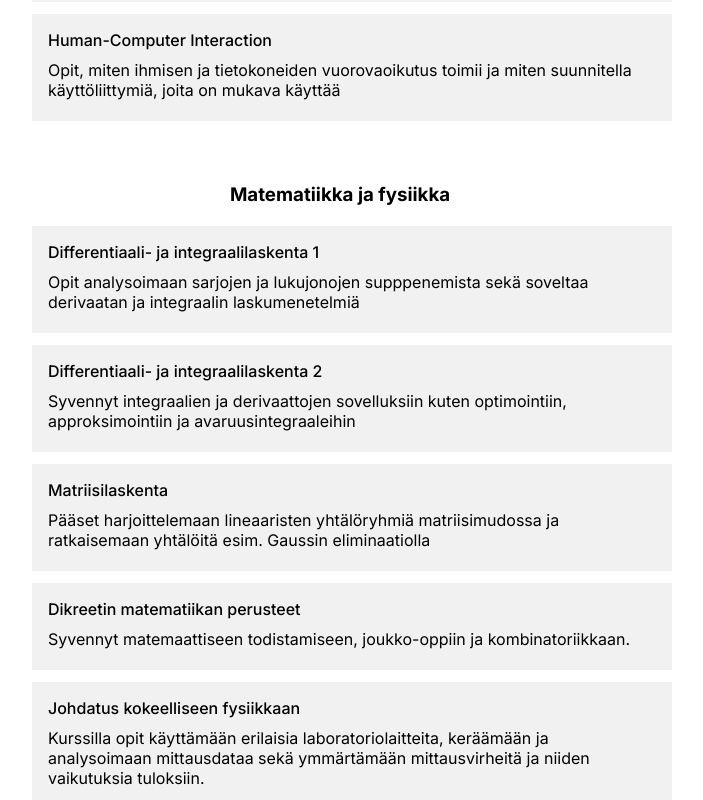
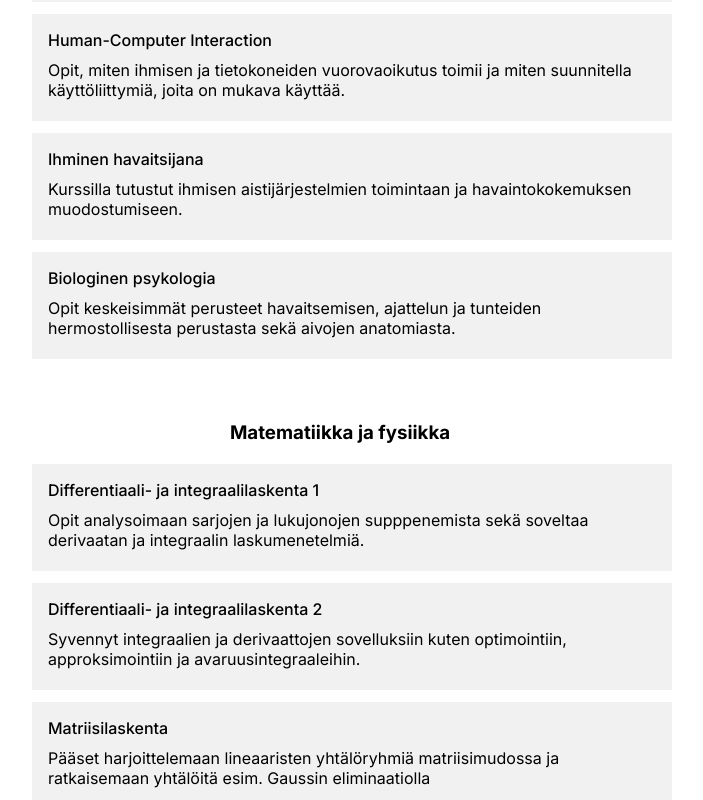
Before and after one commit to vetskup/VJPlopputyo, a React (Vite) app: page /courses in a window 1280 px wide. Shown: the part 2340-3140 px from the top of the page, without its empty margins (300-1003 px from the left). Built offline with nearby package versions, Linux system fonts and the light colour scheme.

Commit message:
Lisätty kaksi tepsykurssia

```diff
--- a/src/data/courseData.js
+++ b/src/data/courseData.js
@@ -171,23 +171,37 @@ export const studyProgramList = [
   {
       id: 'info4',
       title: 'Human-Computer Interaction',
-      description: 'Opit, miten ihmisen ja tietokoneiden vuorovaoikutus 		toimii ja miten suunnitella käyttöliittymiä, joita on 			mukava käyttää',
+      description: 'Opit, miten ihmisen ja tietokoneiden vuorovaoikutus 		toimii ja miten suunnitella käyttöliittymiä, joita on 			mukava käyttää.',
       category: 'Ihminen ja vuorovaikutus',
       relevantPrograms: ['informaatioverkostot', 'teknillinenPsykologia', 	'tietotekniikka']
+  },
+    {
+      id: 'tepsy5',
+      title: 'Ihminen havaitsijana',
+      description: 'Kurssilla tutustut ihmisen aistijärjestelmien toimintaan ja havaintokokemuksen muodostumiseen.',
+      category: 'Ihminen ja vuorovaikutus',
+      relevantPrograms: ['teknillinenPsykologia']
+  },
+      {
+      id: 'tepsy6',
+      title: 'Biologinen psykologia',
+      description: 'Opit keskeisimmät perusteet havaitsemisen, ajattelun ja tunteiden hermostollisesta perustasta sekä aivojen anatomiasta.',
+      category: 'Ihminen ja vuorovaikutus',
+      relevantPrograms: ['teknillinenPsykologia']
   },
 
   // Matematiikka ja fysiikka
   {
       id: 'mat1',
       title: 'Differentiaali- ja integraalilaskenta 1',
-      description: 'Opit analysoimaan sarjojen ja lukujonojen supppenemista sekä soveltaa derivaatan ja integraalin laskumenetelmiä',
+      description: 'Opit analysoimaan sarjojen ja lukujonojen supppenemista sekä soveltaa derivaatan ja integraalin laskumenetelmiä.',
       category: 'Matematiikka ja fysiikka',
       relevantPrograms: ['matematiikkaSysteemitieteet', 'teknillinenFysiikka']
   },
   {
       id: 'mat3',
       title: 'Differentiaali- ja integraalilaskenta 2',
-      description: 'Syvennyt integraalien ja derivaattojen sovelluksiin kuten optimointiin, approksimointiin ja avaruusintegraaleihin',
+      description: 'Syvennyt integraalien ja derivaattojen sovelluksiin kuten optimointiin, approksimointiin ja avaruusintegraaleihin.',
       category: 'Matematiikka ja fysiikka',
       relevantPrograms: ['matematiikkaSysteemitieteet', 'teknillinenFysiikka']
   },
```
